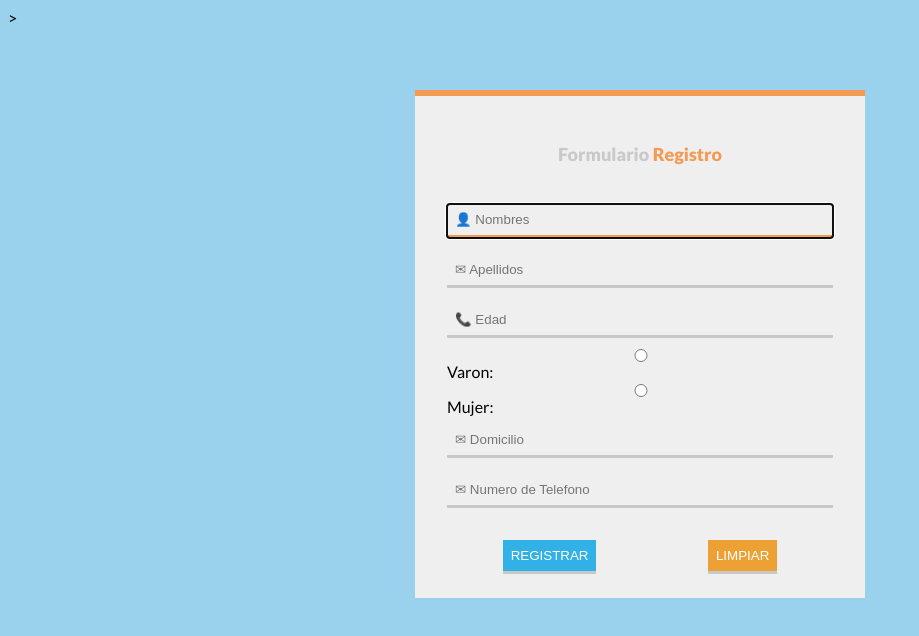
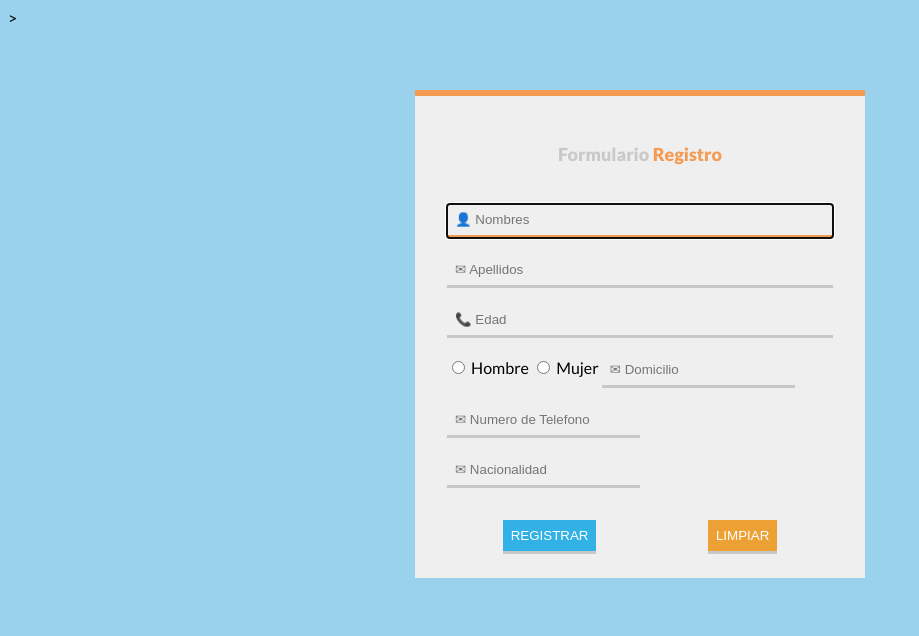
Before and after one commit to carlosromero0711/ejemplo1, a plain HTML site: page index.html in a window 1280 px wide. Shown: the whole page, without its empty margins (0-919 px from the left). Drawn offline with Linux system fonts and the light colour scheme.

Commit message:
"modificando los botones de html"

```diff
--- a/index.html
+++ b/index.html
@@ -17,13 +17,20 @@
 		<input class="input" type="text" placeholder="&#128100; Nombres" required autofocus>
 		<input class="input" type"text" placeholder="&#9993; Apellidos" required autofocus>
 		<input class="input" type"text" placeholder="&#128222; Edad" required>
-		<input type="radio" name="text" id="varon" value="Varon">
-			<label for="varon">Varon:</label>
-			<input type="radio" name="sexo" id="mujer" value="Mujer$
-			 <label for="varon">Mujer:</label>
+
+		<div class="radio">
+		      <input type="radio" name="sexo" id="hombre">
+		      <label for="hombre">Hombre</label>
+		      <input type="radio" name="sexo" id="mujer">
+              	      <label for="mujer">Mujer</label>
 		<input class="input" type"text" placeholder="&#9993; Domicilio" required>
 		<input class="input" type"tel" placeholder="&#9993; Numero de Telefono" required>
-		    <div class="btn__form">
+		 <input class="input" type"id" placeholder="&#9993; Nacionalidad" required>
+
+
+
+
+		<div class="btn__form">
 			<input class="btn__submit" type="submit" value="REGISTRAR">
 			<input class="btn__reset" type="reset" value="LIMPIAR">
 
```
